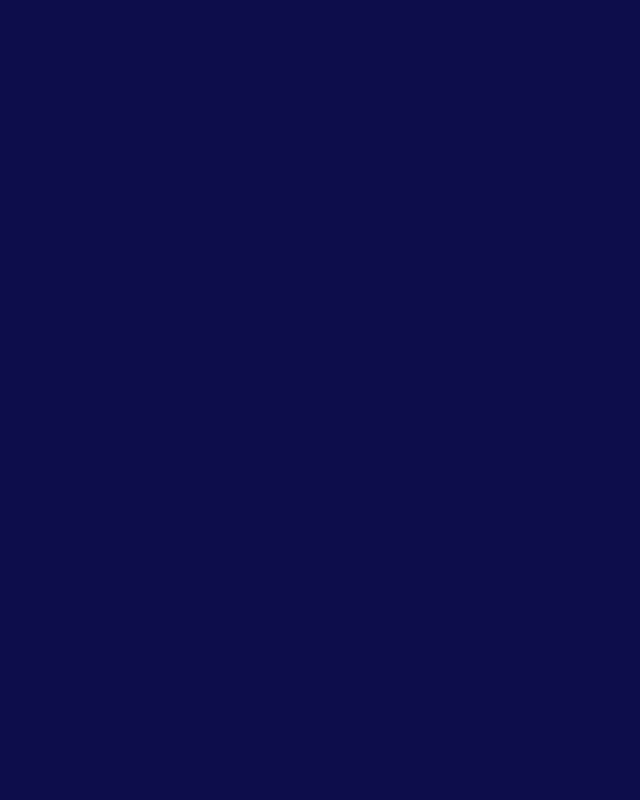
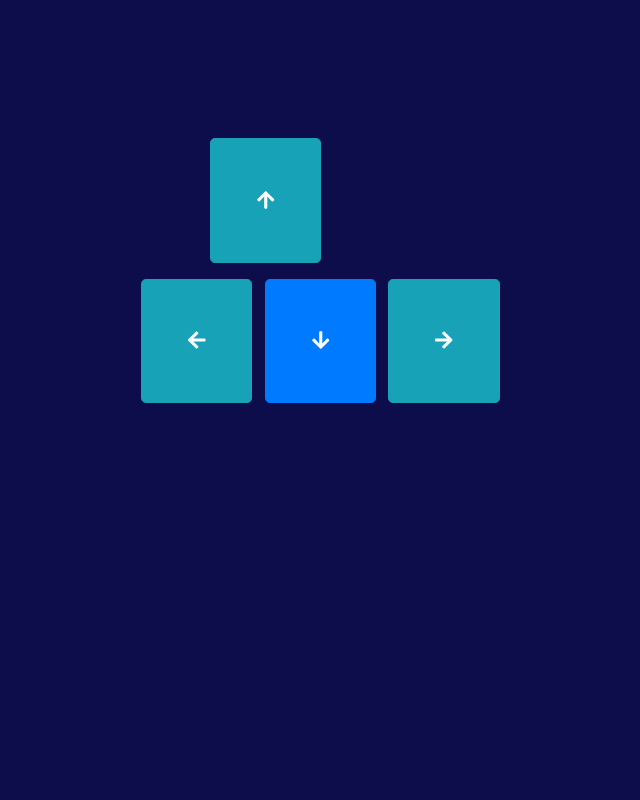
Before and after one commit to rishabkhanna27/SnakeGame, a React (Create React App) app: page / in a window 1280 px wide. Shown: the part 1380-2180 px from the top of the page, without its empty margins (379-1019 px from the left). Built offline with nearby package versions, Linux system fonts and the light colour scheme.

Commit message:
On Screen Controller added

```diff
--- a/src/index.css
+++ b/src/index.css
@@ -51,10 +51,9 @@ body{
   margin-left: 10%;
 }
 .controller{
-  margin-top: 280%;
+  margin-top: 180%;
 }
 .button{
-    padding:5%;
-    padding-left: 2%;
-    padding-right: 2%;
+    padding:6%;
+    margin-left:1% ;
 }
```
